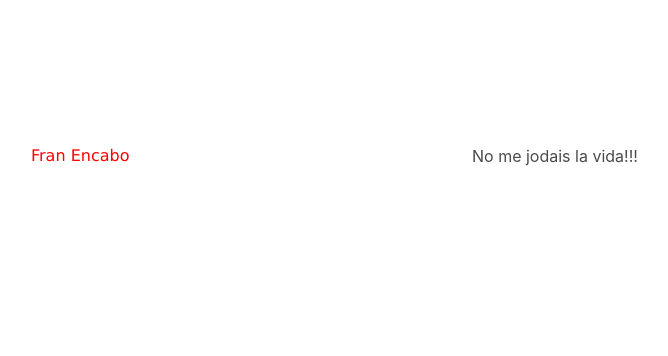
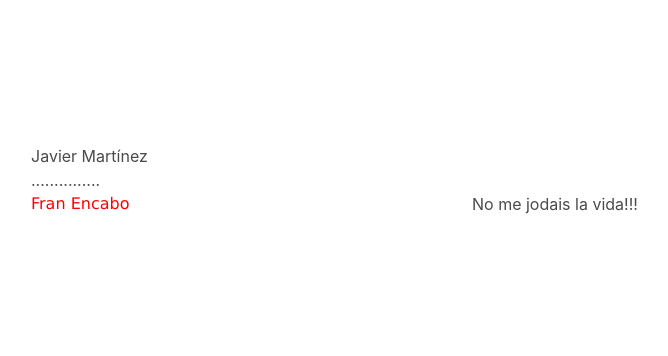
Before and after one commit to toniferraprofe/finaldecurso, a Flask app: template src/templates/index.html in a window 1280 px wide. Shown: the top 356 px of the page, without its empty margins (17-685 px from the left). Run offline with Flask 2, Linux system fonts and the light colour scheme; the template is opened without the code that fills it, so the values that code supplies are empty; some libraries are stand-ins or nearby versions.

Commit message:
mi añadido

```diff
--- a/src/templates/index.html
+++ b/src/templates/index.html
@@ -1,5 +1,10 @@
 {% extends 'layout.html' %}
 {% block main %}
+<div id="main">
+	<div>Javier Martínez</div>
+	<div>...............</div>
+
+</div>
 <table width="100%" border="1">
     <tr>
         <td><h4 class="fran">Fran Encabo</h4></td>
```
